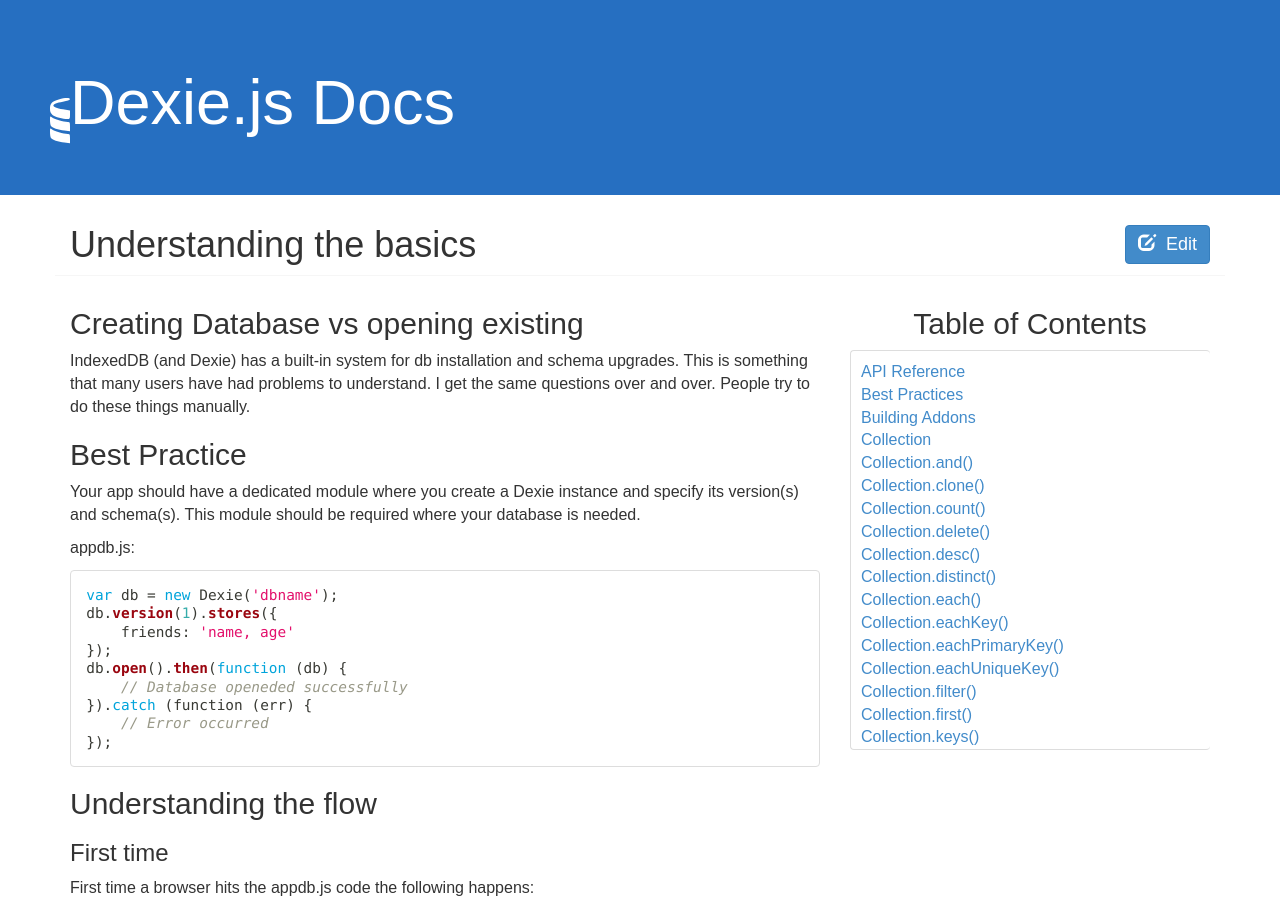
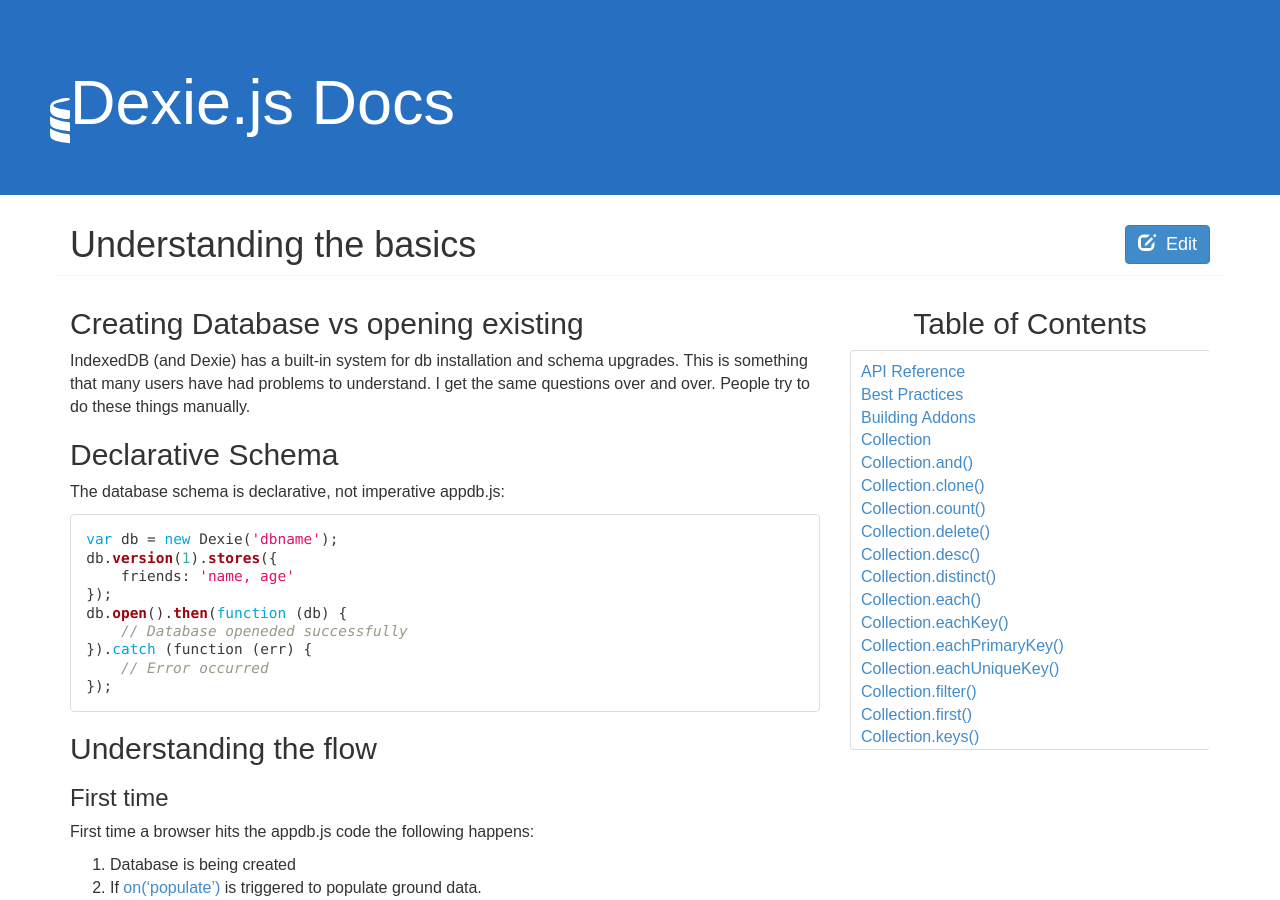
Before and after one commit to dexie/dexie-website, a Jekyll site: the page built from docs/Tutorial/Understanding-the-basics.md, in a window 1280 px wide and 900 px high. Built offline with Jekyll 4.4.1, drawn with Linux system fonts in a browser that asks for light colours.

Commit message:
Update Understanding-the-basics.md

````diff
--- a/docs/Tutorial/Understanding-the-basics.md
+++ b/docs/Tutorial/Understanding-the-basics.md
@@ -7,10 +7,8 @@
 
 IndexedDB (and Dexie) has a built-in system for db installation and schema upgrades. This is something that many users have had problems to understand. I get the same questions over and over. People try to do these things manually.
 
-## Best Practice
-
-Your app should have a dedicated module where you create a Dexie instance and specify its version(s) and schema(s). This module should be required where your database is needed.
-
+## Declarative Schema
+The database schema is declarative, not imperative
 appdb.js:
 
 ```javascript
````
